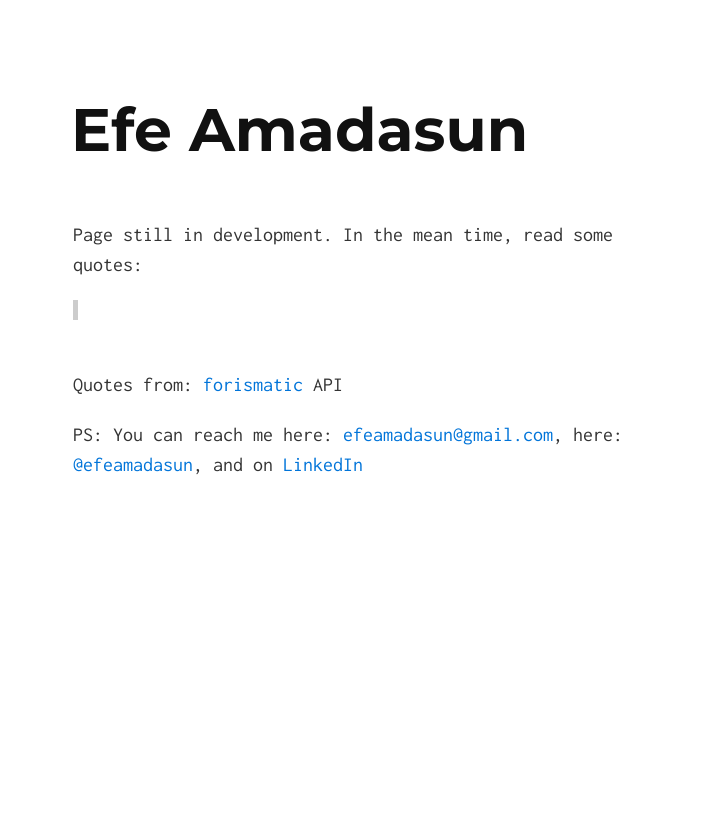
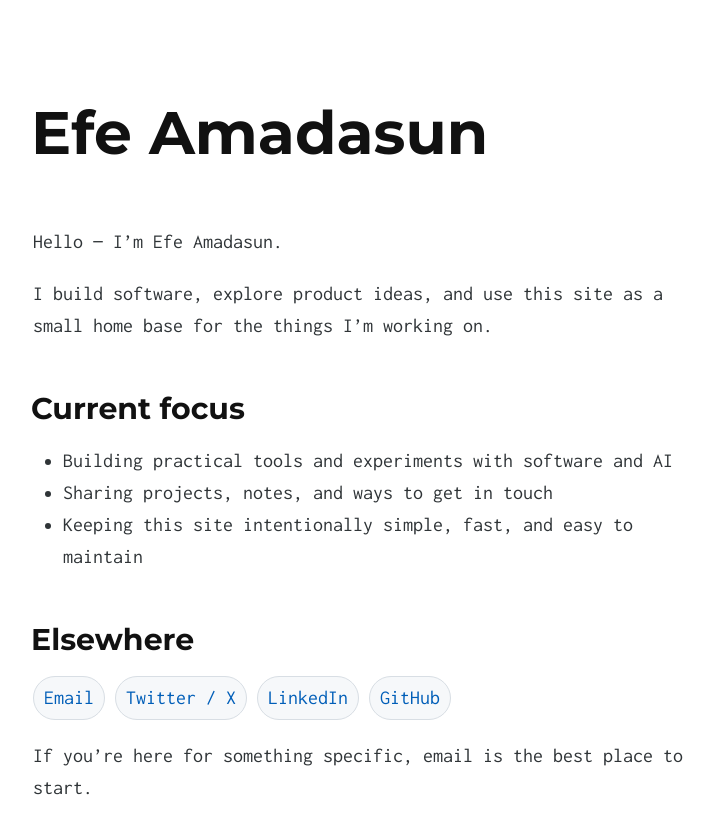
Before and after one commit to efeamadasun/efeamadasun.github.io, a Jekyll site: the page built from index.html, in a window 1280 px wide. Shown: the top 824 px of the page, without its empty margins (267-981 px from the left). Built offline with Jekyll 4.4.1, drawn with Linux system fonts in a browser that asks for light colours; grey boxes are pictures that could not be loaded.

Commit message:
Improve personal site homepage and metadata

```diff
--- a/404.html
+++ b/404.html
@@ -2,4 +2,8 @@
 layout: default
 ---
 
-Page Not Found.
+## Page not found
+
+Sorry, that page does not exist.
+
+[Return home]({{ '/' | relative_url }})
--- a/_config.yml
+++ b/_config.yml
@@ -1,4 +1,13 @@
 title_tag_text: Efe Amadasun
 h1_tag_text: Efe Amadasun
+description: Personal website of Efe Amadasun.
+url: https://efeamadasun.com
 
-exclude: ["Procfile", "Gruntfile.js", "README.md", "package.json", "CNAME", "node_modules"]
+exclude:
+  - Procfile
+  - Gruntfile.js
+  - README.md
+  - check_site.py
+  - package.json
+  - CNAME
+  - node_modules
--- a/_includes/index.md
+++ b/_includes/index.md
@@ -1,7 +1,20 @@
-Page still in development. In the mean time, read some quotes:
+Hello — I’m Efe Amadasun.
 
-<blockquote id="quote"></blockquote>
-<i id="author"></i> <br>
-Quotes from: [forismatic](http://forismatic.com/en/) API
+I build software, explore product ideas, and use this site as a small home base for the things I’m working on.
 
-PS: You can reach me here: [efeamadasun@gmail.com](mailto:efeamadasun@gmail.com), here: [@efeamadasun](https://twitter.com/efeamadasun), and on [LinkedIn](https://de.linkedin.com/in/efeamadasun)
+## Current focus
+
+- Building practical tools and experiments with software and AI
+- Sharing projects, notes, and ways to get in touch
+- Keeping this site intentionally simple, fast, and easy to maintain
+
+## Elsewhere
+
+<ul class="link-list">
+  <li><a href="mailto:efeamadasun@gmail.com">Email</a></li>
+  <li><a href="https://twitter.com/efeamadasun">Twitter / X</a></li>
+  <li><a href="https://de.linkedin.com/in/efeamadasun">LinkedIn</a></li>
+  <li><a href="https://github.com/efeamadasun">GitHub</a></li>
+</ul>
+
+If you’re here for something specific, email is the best place to start.
--- a/_layouts/default.html
+++ b/_layouts/default.html
@@ -1,14 +1,17 @@
 <!DOCTYPE html>
-<html>
+<html lang="en">
 <head>
   <meta charset="utf-8">
   <meta http-equiv="X-UA-Compatible" content="IE=edge">
   <meta name="viewport" content="width=device-width, initial-scale=1.0">
   <title>{{ site.title_tag_text }}</title>
-  <link href='//fonts.googleapis.com/css?family=Roboto:400,400italic,700' rel='stylesheet' type='text/css'>
-  <link rel="stylesheet" href="css/normalize.css">
-  <link rel="stylesheet" href="css/syntax.css">
-  <link rel="stylesheet" href="css/solo.css">
+  <meta name="description" content="{{ site.description }}">
+  <link rel="canonical" href="{{ page.url | replace:'index.html','' | absolute_url }}">
+  <link rel="preconnect" href="https://fonts.googleapis.com">
+  <link rel="preconnect" href="https://fonts.gstatic.com" crossorigin>
+  <link rel="stylesheet" href="{{ '/css/normalize.css' | relative_url }}">
+  <link rel="stylesheet" href="{{ '/css/syntax.css' | relative_url }}">
+  <link rel="stylesheet" href="{{ '/css/solo.css' | relative_url }}">
 {% include head.html %}
 </head>
 <body>
--- a/css/solo.css
+++ b/css/solo.css
@@ -1,8 +1,18 @@
-@import url(//fonts.googleapis.com/css?family=Montserrat:700);
-@import url(//fonts.googleapis.com/css?family=Inconsolata:400,700);
+@import url(https://fonts.googleapis.com/css?family=Montserrat:700);
+@import url(https://fonts.googleapis.com/css?family=Inconsolata:400,700);
+
+:root {
+  --text: #2f3437;
+  --heading: #111;
+  --muted: #5f6b73;
+  --link: #005eb8;
+  --link-hover: #003f7d;
+  --border: #d8dee4;
+  --surface: #f6f8fa;
+}
 
 html {
-  font: 16px/1.5 Inconsolata, sans-serif;
+  font: 16px/1.6 Inconsolata, monospace;
 }
 
 @media (min-width: 30rem) {
@@ -13,7 +23,8 @@ html {
 
 body {
   margin: 2rem 0 5rem;
-  color: #333;
+  color: var(--text);
+  background: #fff;
 }
 
 @media (min-width: 30rem) {
@@ -23,19 +34,32 @@ body {
 }
 
 a {
-  color: #0074d9; /* From http://clrs.cc */
-  text-decoration: none;
+  color: var(--link);
+  text-decoration-thickness: 0.08em;
+  text-underline-offset: 0.15em;
 }
 
-a:hover, a:focus {
-  text-decoration: underline;
+a:hover,
+a:focus {
+  color: var(--link-hover);
 }
 
-h1, h2, h3, h4, h5, h6 {
+a:focus-visible {
+  outline: 3px solid rgba(0, 94, 184, 0.35);
+  outline-offset: 3px;
+  border-radius: 0.15rem;
+}
+
+h1,
+h2,
+h3,
+h4,
+h5,
+h6 {
   font-family: Montserrat, sans-serif;
-  margin: 0 0 0.5rem -0.1rem /* align left edge */;
-  line-height: 1;
-  color: #111;
+  margin: 0 0 0.5rem -0.1rem; /* align left edge */
+  line-height: 1.1;
+  color: var(--heading);
   text-rendering: optimizeLegibility;
 }
 
@@ -53,6 +77,12 @@ h1 {
 
 h1 a {
   color: inherit;
+  text-decoration: none;
+}
+
+h1 a:hover,
+h1 a:focus {
+  text-decoration: underline;
 }
 
 h2 {
@@ -69,18 +99,28 @@ h2 {
   }
 }
 
-h3, h4, h5, h6 {
+h3,
+h4,
+h5,
+h6 {
   margin-top: 1.5rem;
   font-size: 1rem;
   text-transform: uppercase;
 }
 
-p, ul, ol, dl, table, pre, blockquote {
+p,
+ul,
+ol,
+dl,
+table,
+pre,
+blockquote {
   margin-top: 0;
   margin-bottom: 1rem;
 }
 
-ul, ol {
+ul,
+ol {
   padding-left: 1.5rem;
 }
 
@@ -91,9 +131,9 @@ dd {
 blockquote {
   margin-left: 0;
   margin-right: 0;
-  padding: .5rem 1rem;
-  border-left: .25rem solid #ccc;
-  color: #666;
+  padding: 0.5rem 1rem;
+  border-left: 0.25rem solid var(--border);
+  color: var(--muted);
 }
 
 blockquote p:last-child {
@@ -103,12 +143,13 @@ blockquote p:last-child {
 hr {
   border: none;
   margin: 1.5rem 0;
-  border-bottom: 1px solid #ccc;
+  border-bottom: 1px solid var(--border);
   position: relative;
   top: -1px;
 }
 
-.container img, .container iframe {
+.container img,
+.container iframe {
   max-width: 100%;
 }
 
@@ -119,27 +160,30 @@ hr {
 
 table {
   width: 100%;
-  border: 1px solid #ccc;
+  border: 1px solid var(--border);
   border-collapse: collapse;
 }
 
-td, th {
-  padding: .25rem .5rem;
-  border: 1px solid #ccc;
+td,
+th {
+  padding: 0.25rem 0.5rem;
+  border: 1px solid var(--border);
 }
 
-pre, code {
+pre,
+code {
   font-family: inherit;
-  background-color: #eee;
+  background-color: var(--surface);
 }
 
 pre {
-  padding: .5rem 1rem;
+  padding: 0.5rem 1rem;
   font-size: 0.8rem;
+  overflow-x: auto;
 }
 
 code {
-  padding: .1rem .25rem;
+  padding: 0.1rem 0.25rem;
 }
 
 pre > code {
@@ -147,7 +191,34 @@ pre > code {
 }
 
 .container {
-  max-width: 30rem;
+  max-width: 34rem;
   margin: 0 auto;
   padding: 0 1rem;
 }
+
+.link-list {
+  display: flex;
+  flex-wrap: wrap;
+  gap: 0.5rem;
+  list-style: none;
+  padding: 0;
+}
+
+.link-list li {
+  margin: 0;
+}
+
+.link-list a {
+  display: inline-block;
+  padding: 0.25rem 0.5rem;
+  border: 1px solid var(--border);
+  border-radius: 999px;
+  background: var(--surface);
+  text-decoration: none;
+}
+
+.link-list a:hover,
+.link-list a:focus {
+  border-color: var(--link);
+  text-decoration: none;
+}
```
Also changed, not shown: _includes/scripts.html (deleted, +0 -8 lines), check_site.py (added, +72 -0 lines), README.md.
